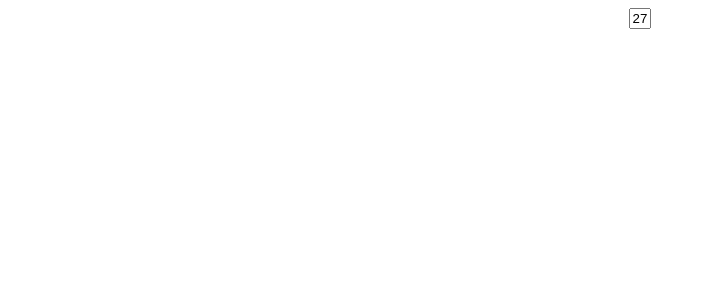
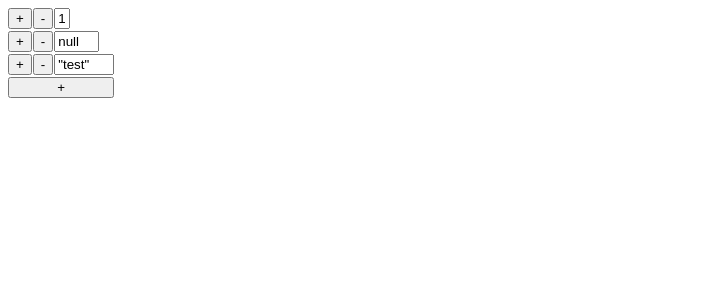
Before and after one commit to d-cook/react-code, a React (Create React App) app: page / in a window 1280 px wide. Shown: the top 300 px of the page, without its empty margins (0-706 px from the left). Built offline with nearby package versions, Linux system fonts and the light colour scheme.

Commit message:
ListView (WIP)

```diff
--- a/src/App.js
+++ b/src/App.js
@@ -1,16 +1,69 @@
 import "./styles.css";
 import ValueView from "./ValueView";
+import { useState } from "react";
 
 function FuncView() {}
 
 function RecordView() {}
 
-function ListView() {}
+function ListView({ initValue, setValue }) {
+  const [{ list }, setState] = useState({
+    list: Array.isArray(initValue) ? initValue : []
+  });
+  const updateList = (newList) => {
+    setState({ list: newList });
+    if (typeof setValue === "function") {
+      setValue(newList);
+    }
+  };
+  const updateItem = (value, index) => {
+    const newList = list.slice();
+    newList[index] = value;
+    updateList(newList);
+  };
+  const addItem = (index) => {
+    const start = list.slice(0, index);
+    const end = list.slice(index);
+    updateList(start.concat(null).concat(end));
+  };
+  const removeItem = (index) => {
+    const start = list.slice(0, index);
+    const end = list.slice(index + 1);
+    updateList(start.concat(end));
+  };
+  return (
+    <div
+      style={{
+        display: "grid",
+        gridTemplateColumns: "min-content min-content min-content",
+        rowGap: "2px",
+        columnGap: "1px"
+      }}
+    >
+      {list.map((item, i) => (
+        <>
+          <button onClick={() => addItem(i)}>+</button>
+          <button onClick={() => removeItem(i)}>-</button>
+          <ValueView
+            initValue={item}
+            setValue={(value) => updateItem(value, i)}
+          />
+        </>
+      ))}
+      <button
+        onClick={() => addItem(list.length)}
+        style={{ gridColumn: "span 3" }}
+      >
+        +
+      </button>
+    </div>
+  );
+}
 
 export default function App() {
   return (
     <div className="App">
-      <ValueView initValue={27} />
+      <ListView initValue={[1, null, "test"]} />
     </div>
   );
 }
```
